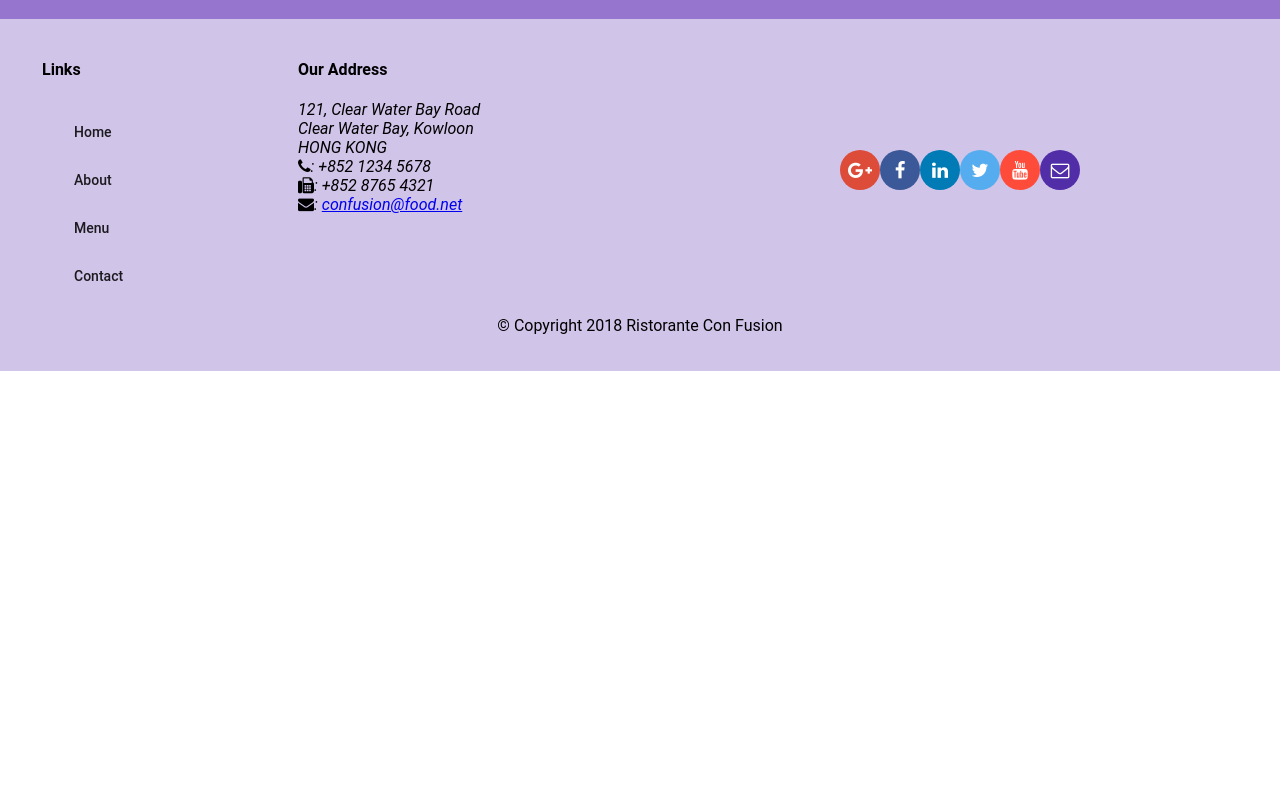
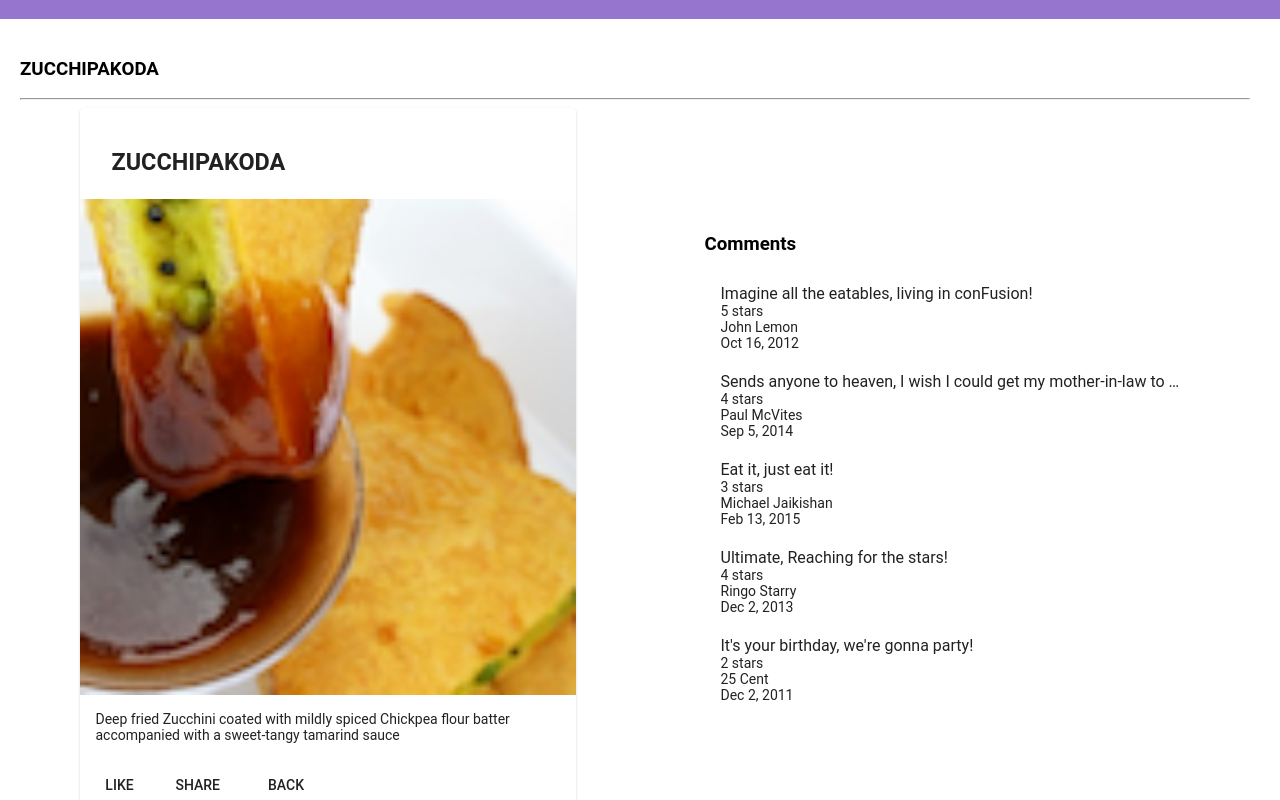
Before and after one commit to framafer/conFusion, an Angular app: page /dishdetail/1 in a window 1280 px wide. Before the commit this address led to /. Shown: the part 320-1120 px from the top of the page. Before the commit the page ends 800 px from the top, so only its background shows below. Built offline with nearby package versions, Linux system fonts and the light colour scheme.

Commit message:
Single Page Applications Part 2

```diff
--- a/src/app/app-routing/routes.ts
+++ b/src/app/app-routing/routes.ts
@@ -11,5 +11,6 @@ export const routes: Routes = [
   { path: 'menu', component: MenuComponent },
   { path: 'contactus', component: ContactComponent },
   { path: 'about', component: AboutComponent },
-  { path: '', redirectTo: '/home', pathMatch: 'full' }
+  { path: '', redirectTo: '/home', pathMatch: 'full' },
+  { path: 'dishdetail/:id', component: DishdetailComponent }
 ];
--- a/src/app/dishdetail/dishdetail.component.html
+++ b/src/app/dishdetail/dishdetail.component.html
@@ -1,27 +1,35 @@
 <div class="container"
-    fxLayout="row"
+    fxLayout="row wrap"
     fxLayout.sm="column"
     fxLayout.xs="column"
     fxLayoutAlign.gt-md="space-around center"
     fxLayoutGap="10px"
     fxLayoutGap.xs="0">
 
+  <div fxFlex="100">
+    <div>
+      <h3>{{dish.name | uppercase}}</h3>
+      <hr>
+    </div>
+  </div>
+
   <div fxFlex="40">
-    <div fxFlex *ngIf="plato">
+    <div fxFlex *ngIf="dish">
         <mat-card>
           <mat-card-header>
             <mat-card-title>
-              <h3>{{plato.name | uppercase}}</h3>
+              <h3>{{dish.name | uppercase}}</h3>
             </mat-card-title>
           </mat-card-header>
-          <img mat-card-image src={{plato.image}} alt={{plato.name}}>
+          <img mat-card-image src={{dish.image}} alt={{dish.name}}>
           <mat-card-content>
-            <p>{{plato.description}}
+            <p>{{dish.description}}
             </p>
           </mat-card-content>
           <mat-card-actions>
             <button mat-button>LIKE</button>
             <button mat-button>SHARE</button>
+            <button mat-button (click)="goBack()">BACK</button>
           </mat-card-actions>
         </mat-card>
       </div>
@@ -30,7 +38,7 @@
 
     <mat-list>
         <h3>Comments</h3>
-        <mat-list-item *ngFor="let comment of plato.comments">
+        <mat-list-item *ngFor="let comment of dish.comments">
 
             <p matLine>{{comment.comment}}</p>
             <p matLine>{{comment.rating}} stars</p>
--- a/src/app/dishdetail/dishdetail.component.ts
+++ b/src/app/dishdetail/dishdetail.component.ts
@@ -1,6 +1,9 @@
 import { Component, OnInit, Input } from '@angular/core';
 import { Dish } from '../shared/dish';
+import { DishService } from '../services/dish.service';
 
+import { Params, ActivatedRoute } from '@angular/router';
+import { Location } from '@angular/common';
 
 @Component({
   selector: 'app-dishdetail',
@@ -9,13 +12,19 @@ import { Dish } from '../shared/dish';
 })
 export class DishdetailComponent implements OnInit {
 
-  @Input() plato: Dish;
+  dish: Dish;
 
-  constructor() {
+  constructor(private dishservice: DishService,
+    private route: ActivatedRoute,
+    private location: Location) { }
 
+  ngOnInit() {
+    const id = this.route.snapshot.params['id'];
+    this.dish = this.dishservice.getDish(id);
   }
 
-  ngOnInit(): void {
+  goBack(): void {
+    this.location.back();
   }
 
 }
--- a/src/app/footer/footer.component.html
+++ b/src/app/footer/footer.component.html
@@ -9,10 +9,10 @@
       <div fxFlex="40" fxFlexOffset="20px">
         <h4>Links</h4>
         <mat-list>
-          <mat-list-item><a mat-button>Home</a></mat-list-item>
-          <mat-list-item><a mat-button>About</a></mat-list-item>
-          <mat-list-item><a mat-button>Menu</a></mat-list-item>
-          <mat-list-item><a mat-button>Contact</a></mat-list-item>
+          <a mat-button routerLink="/home" routerLinkActive="active"><span class="fa fa-home fa-lg"></span> Home</a>
+          <a mat-button routerLink="/about" routerLinkActive="active"><span class="fa fa-info fa-lg"></span> About</a>
+          <a mat-button routerLink="/menu" routerLinkActive="active"><span class="fa fa-list fa-lg"></span> Menu</a>
+          <a mat-button routerLink="/contactus" routerLinkActive="active"><span class="fa fa-address-card fa-lg"></span> Contact</a>
         </mat-list>
       </div>
       <div fxFlex="55">
--- a/src/app/menu/menu.component.html
+++ b/src/app/menu/menu.component.html
@@ -11,7 +11,7 @@
 
   <div fxFlex>
     <mat-grid-list cols="2" rowHeight="200px">
-        <mat-grid-tile *ngFor="let dish of dishes" (click) = "onSelect(dish)">
+        <mat-grid-tile *ngFor="let dish of dishes" [routerLink]="['/dishdetail', dish.id]">
         <img height="200px" src={{dish.image}} alt={{dish.name}}>
         <mat-grid-tile-footer>
           <h1>{{dish.name | uppercase}}</h1>
@@ -22,5 +22,3 @@
 
 
 </div>
-
-<app-dishdetail [plato] = "selectedDish"></app-dishdetail>
```
